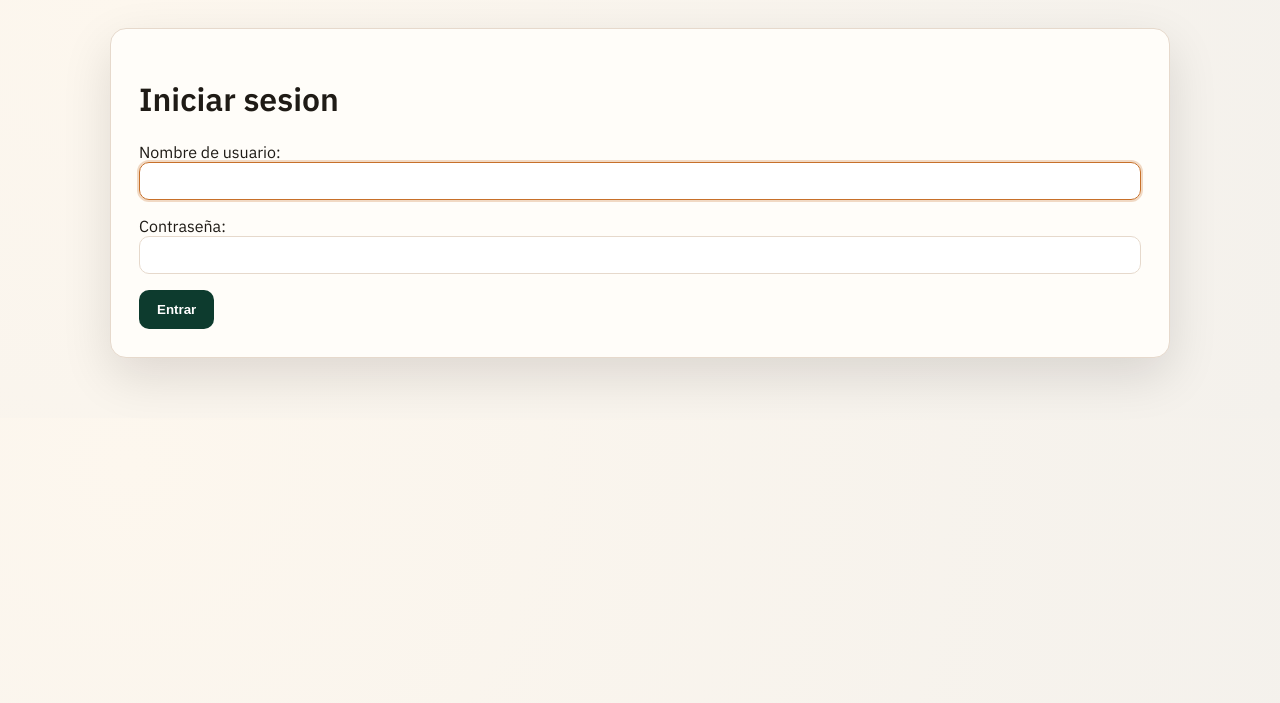
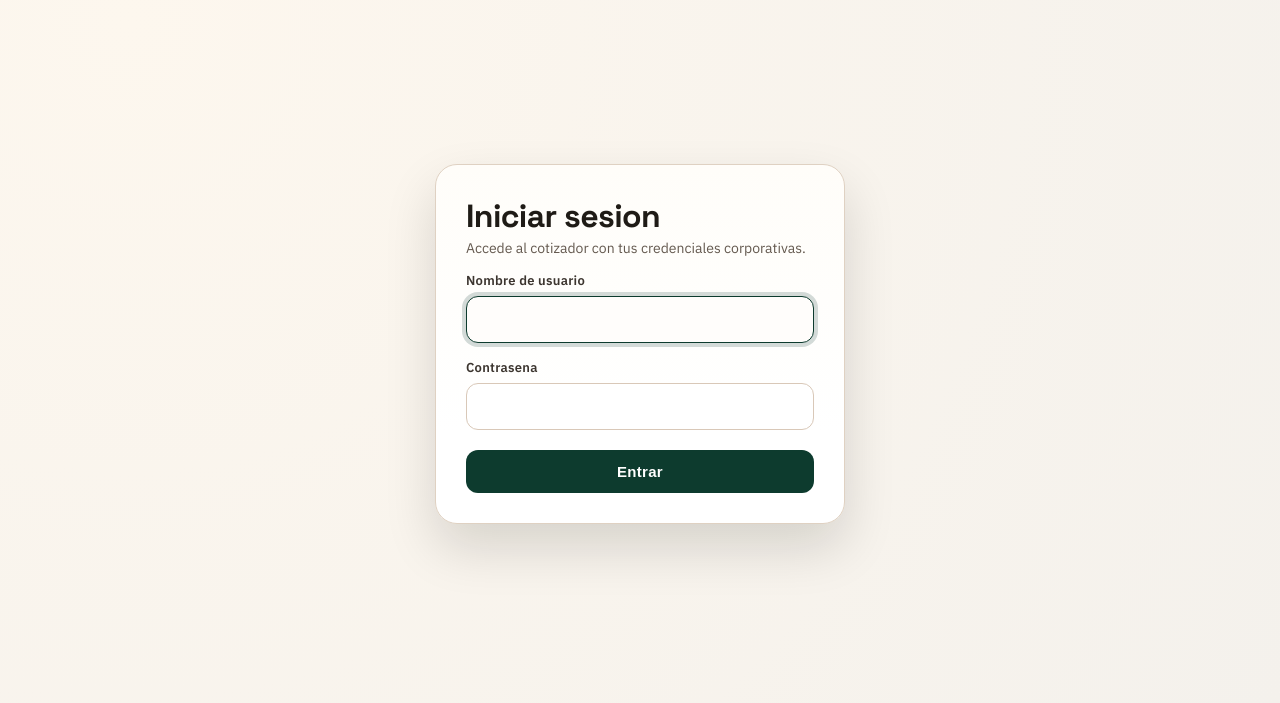
Before and after one commit to Edwd3v/CalculatorWebExpert, a Django app: page /login/ in a window 1280 px wide. Shown: the part 52-755 px from the top of the page. Run offline with Django 5.2, Linux system fonts and the light colour scheme.

Commit message:
Redesign login page with compact layout and improved form UX

```diff
--- a/templates/registration/login.html
+++ b/templates/registration/login.html
@@ -1,10 +1,155 @@
 {% extends 'base.html' %}
 {% block title %}Login{% endblock %}
 {% block content %}
-<h1>Iniciar sesion</h1>
-<form method="post">
-    {% csrf_token %}
-    {{ form.as_p }}
-    <button class="btn" type="submit">Entrar</button>
-</form>
+<style>
+    main {
+        max-width: none;
+        min-height: calc(100vh - 96px);
+        margin: 0;
+        display: flex;
+        align-items: center;
+        justify-content: center;
+        padding: 28px 20px 44px;
+    }
+    .card {
+        width: 100%;
+        max-width: 410px;
+        border-radius: 22px;
+        padding: 34px 30px 30px;
+        background: linear-gradient(180deg, #fffdf9 0%, #ffffff 75%);
+        border: 1px solid #dfd1c2;
+        box-shadow: 0 24px 52px rgba(17, 12, 8, 0.14);
+    }
+    .login-wrap {
+        display: grid;
+        gap: 14px;
+    }
+    .login-title {
+        margin: 0 0 4px;
+        font-family: "Space Grotesk", sans-serif;
+        font-size: clamp(28px, 3.8vw, 32px);
+        line-height: 1.1;
+        letter-spacing: -0.02em;
+        color: var(--ink);
+    }
+    .login-subtitle {
+        margin: 0;
+        color: #64594f;
+        font-size: 14px;
+        line-height: 1.45;
+    }
+    .login-form {
+        display: grid;
+        gap: 16px;
+    }
+    .field {
+        display: grid;
+        gap: 7px;
+    }
+    .field label {
+        margin: 0;
+        font-size: 13px;
+        letter-spacing: 0.02em;
+        font-weight: 600;
+        color: #3c352f;
+    }
+    .field input {
+        width: 100%;
+        padding: 14px 14px;
+        border-radius: 12px;
+        border: 1px solid #d9c8b8;
+        background: #fff;
+        font-size: 15px;
+        color: #1f1b16;
+        transition: border-color .18s ease, box-shadow .18s ease, background-color .18s ease;
+    }
+    .field input:focus {
+        outline: none;
+        border-color: #0d3b2e;
+        box-shadow: 0 0 0 4px rgba(13, 59, 46, 0.18);
+        background: #fffdfb;
+    }
+    .login-errors {
+        margin: 0;
+        padding: 10px 12px;
+        list-style: none;
+        border-radius: 10px;
+        background: #fff1f1;
+        border: 1px solid #ffc9c9;
+        color: #a32020;
+        font-size: 13px;
+    }
+    .login-btn {
+        width: 100%;
+        margin-top: 4px;
+        padding: 13px 16px;
+        border-radius: 12px;
+        border: 0;
+        background: #0d3b2e;
+        color: #fff;
+        font-weight: 700;
+        font-size: 15px;
+        letter-spacing: 0.02em;
+        cursor: pointer;
+        transition: background-color .18s ease, transform .18s ease;
+    }
+    .login-btn:hover { background: #0a2f25; }
+    .login-btn:focus-visible {
+        outline: 2px solid #c7702a;
+        outline-offset: 2px;
+    }
+    .login-btn:active { transform: translateY(1px); }
+    @media (max-width: 560px) {
+        .card {
+            max-width: 100%;
+            padding: 28px 22px 24px;
+            border-radius: 18px;
+        }
+    }
+</style>
+
+<section class="login-wrap" aria-labelledby="login-title">
+    <div>
+        <h1 id="login-title" class="login-title">Iniciar sesion</h1>
+        <p class="login-subtitle">Accede al cotizador con tus credenciales corporativas.</p>
+    </div>
+
+    {% if form.non_field_errors %}
+        <ul class="login-errors">
+            {% for error in form.non_field_errors %}
+                <li>{{ error }}</li>
+            {% endfor %}
+        </ul>
+    {% endif %}
+
+    <form method="post" class="login-form" novalidate>
+        {% csrf_token %}
+
+        <div class="field">
+            <label for="{{ form.username.id_for_label }}">Nombre de usuario</label>
+            {{ form.username }}
+            {% if form.username.errors %}
+                <ul class="errorlist">
+                    {% for error in form.username.errors %}
+                        <li>{{ error }}</li>
+                    {% endfor %}
+                </ul>
+            {% endif %}
+        </div>
+
+        <div class="field">
+            <label for="{{ form.password.id_for_label }}">Contrasena</label>
+            {{ form.password }}
+            {% if form.password.errors %}
+                <ul class="errorlist">
+                    {% for error in form.password.errors %}
+                        <li>{{ error }}</li>
+                    {% endfor %}
+                </ul>
+            {% endif %}
+        </div>
+
+        <button class="login-btn" type="submit">Entrar</button>
+    </form>
+</section>
 {% endblock %}
```
